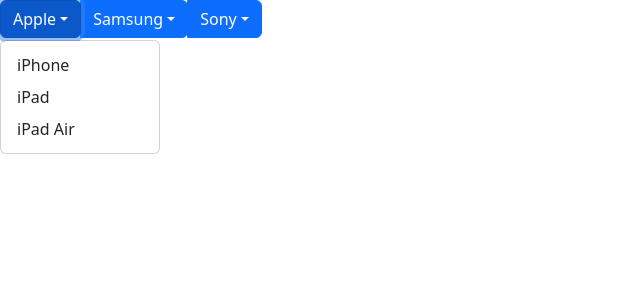
After one commit to 3A932010/flaskhome, a Flask app: page /shopping in a window 1280 px wide, after a click on "Apple". The commit adds this page. Shown: the top 300 px of the page, without its empty margins (0-640 px from the left). Run offline with Flask 3, Linux system fonts and the light colour scheme; some libraries are stand-ins or nearby versions.

Commit message:
Sixth Commit

```diff
--- a/app.py
+++ b/app.py
@@ -1,13 +1,24 @@
 from flask import Flask, render_template
-app = Flask(__name__, template_folder='templates')
+
+app = Flask(__name__, template_folder='templates',
+            static_url_path='/static', static_folder='static')
 
 @app.route('/')
 def index():
     return render_template('index.html')
 
+@app.route('/shopping')
+def shopping():
+    return render_template('shopping.html')
+
+@app.route('/ticket')
+def ticket_saling():
+    return render_template('ticket_saling.html')
+
+@app.route('/welfare')
+def welfare_platform():
+    return render_template('welfare_platform.html')
+
 @app.route('/user/<name>')
 def user(name):
     return render_template('user.html', name=name)
-
-if __name__ == '__main__':
-    app.run()
--- /dev/null
+++ b/templates/shopping.html
@@ -0,0 +1,27 @@
+{% extends "base.html" %}
+
+{% block title %}購物網{% endblock %}
+
+{% block content %}
+<div class="btn-group">
+    <div class="btn-group">
+        <button type="button" class="btn btn-primary dropdown-toggle" data-bs-toggle="dropdown">Apple</button>
+        <ul class="dropdown-menu">
+            <li><a class="dropdown-item" href="#">iPhone</a></li>
+            <li><a class="dropdown-item" href="#">iPad</a></li>
+            <li><a class="dropdown-item" href="#">iPad Air</a></li>
+        </ul>
+        <button type="button" class="btn btn-primary dropdown-toggle" data-bs-toggle="dropdown">Samsung</button>
+        <ul class="dropdown-menu">
+            <li><a class="dropdown-item" href="#">Home Appliances</a></li>
+            <li><a class="dropdown-item" href="#">Mobile Device</a></li>
+            <li><a class="dropdown-item" href="#">SmartThings</a></li>
+        </ul>
+        <button type="button" class="btn btn-primary dropdown-toggle" data-bs-toggle="dropdown">Sony</button>
+        <ul class="dropdown-menu">
+            <li><a class="dropdown-item" href="#">Tablet</a></li>
+            <li><a class="dropdown-item" href="#">Smartphone</a></li>
+        </ul>
+    </div>
+</div>
+{% endblock %}
--- /dev/null
+++ b/templates/welfare.html
@@ -0,0 +1,6 @@
+{% extends "base.html" %}
+{% block title %}福利平台{% endblock %}
+{% block content %}
+<h1>電子禮物卡</h1>
+<h1>實體禮物卡</h1>
+{% endblock %}
```
Also changed, not shown: templates/ticket.html (added, +9 -0 lines), templates/user.html (+32 -8 lines).
